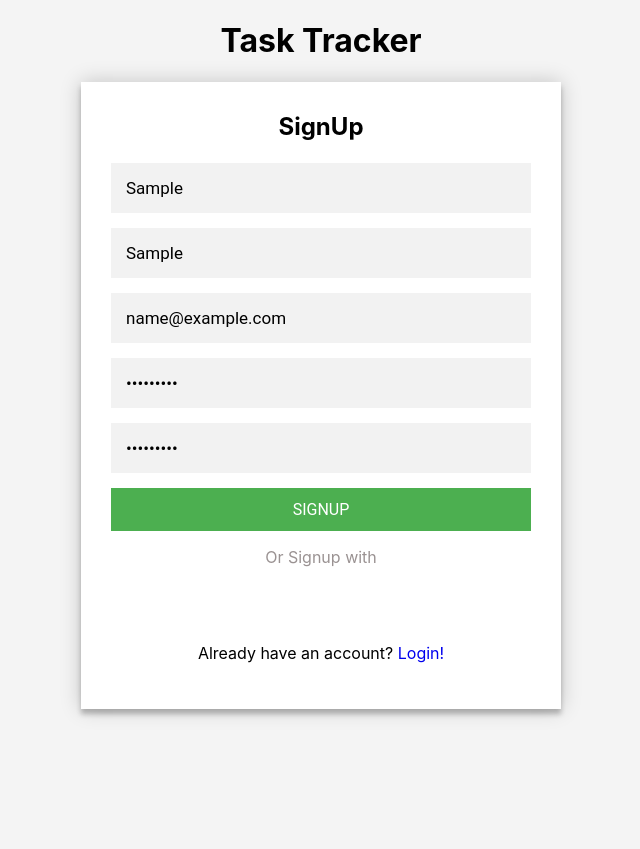
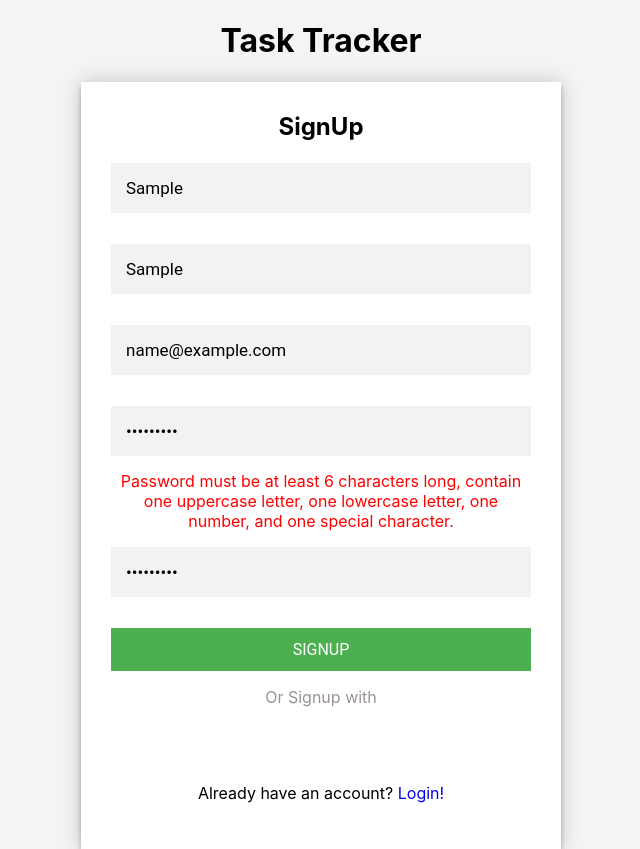
Before and after one commit to Dishanth-Prabhakar/Task-Tracker, a React (Create React App) app in the folder frontend/: page /SignUp in a window 1280 px wide. Both pictures are taken after typing "Sample", "Sample", "name@example.com", "Sample123", "Sample123" into the empty fields and a click on the button "SIGNUP". Shown: the whole page, without its empty margins (319-959 px from the left). Before the commit the page ends 800 px from the top, so only its background shows below. Built offline with nearby package versions, Linux system fonts and the light colour scheme; no server answers.

Commit message:
Code updated

```diff
--- a/frontend/src/Pages/signup.css
+++ b/frontend/src/Pages/signup.css
@@ -27,6 +27,23 @@ h2{
     font-size: 14px;
 }
 
+.input-group {
+    margin-bottom: 1em;
+}
+
+.input-group input {
+    width: 100%;
+    padding: 0.5em;
+    box-sizing: border-box;
+}
+
+.error-message {
+    color: red;
+    font-size: 0.875em;
+    margin-top: 0.25em;
+    display: block;
+}
+
 .sign-form button {
     font-family: "Roboto", sans-serif;
     text-transform: uppercase;
--- a/frontend/src/Pages/signup.js
+++ b/frontend/src/Pages/signup.js
@@ -13,6 +13,11 @@ function Signup() {
     const [password, setPassword] = useState("");
     const [cpassword, setCPassword] = useState("");
     const [status, setStatus] = useState("");
+    const [fnamestatus, setFnameStatus] = useState("");
+    const [lnamestatus, setLnameStatus] = useState("");
+    const [mailstatus, setMailStatus] = useState("");
+    const [passStatus, setPassStatus] = useState("");
+    const [cpassStatus, setCpassStatus] = useState("");
     const navigate = useNavigate();
 
     useEffect(() => {
@@ -25,11 +30,49 @@ function Signup() {
     // Manual signup process
     const handlesignup = (e) => {
         e.preventDefault();
+
+        const emailPattern = /^[^\s@]+@[^\s@]+\.[^\s@]+$/;
+        const namePattern = /^[A-Za-z]+$/;
+        const passwordPattern = /^(?=.*[a-z])(?=.*[A-Z])(?=.*\d)(?=.*[@$!%*?&])[A-Za-z\d@$!%*?&]{6,}$/;
+
+        setFnameStatus("");
+        setLnameStatus("");
+        setMailStatus("");
+        setPassStatus("");
+        setCpassStatus("");
+        setStatus("");
+
         if (fname === "" || lname === "" || mail === "" || password === "" || cpassword === "") {
             setStatus("All fields are mandatory fields");
             return;
         }
-        else {
+
+        if (!namePattern.test(fname)) {
+            setFnameStatus("First name should contain only alphabets.");
+            return;
+        }
+
+        if (!namePattern.test(lname)) {
+            setLnameStatus("last name should contain only alphabets.");
+            return;
+        }
+
+        if (!emailPattern.test(mail)) {
+            setMailStatus("Please enter a valid email.");
+            return;
+        }
+
+        if (!passwordPattern.test(password)) {
+            setPassStatus("Password must be at least 6 characters long, contain one uppercase letter, one lowercase letter, one number, and one special character.");
+            return;
+        }
+
+        if (password !== cpassword) {
+            setCpassStatus("Both passwords do not match.");
+            return;
+        }
+
+
         const backendUrl = process.env.REACT_APP_BACKEND_URL || 'http://localhost:5001';
         axios.post(`${backendUrl}/google_signup`, {
             mail: mail
@@ -60,7 +103,6 @@ function Signup() {
                 });
             }
         });
-        };
     }
 
     // Google signup process
@@ -125,11 +167,26 @@ function Signup() {
                             <h5>{status}</h5>
                         </span>
                     </div>
+                    <div className="input-group">
                         <input type="text" value={fname} placeholder='First name' onChange={(e) => setFname(e.target.value)} />
+                        {fnamestatus && <span style={{ color: 'red' }}>{fnamestatus}</span>}
+                    </div>
+                    <div className="input-group">
                         <input type="text" value={lname} placeholder='Last name' onChange={(e) => setLname(e.target.value)} />
+                        {lnamestatus && <span style={{ color: 'red' }}>{lnamestatus}</span>}
+                    </div>
+                    <div className="input-group">
                         <input type="text" value={mail} placeholder='Email' onChange={(e) => setMail(e.target.value)} />
+                        {mailstatus && <span style={{ color: 'red' }}>{mailstatus}</span>}
+                    </div>
+                    <div className="input-group">
                         <input type="password" value={password} placeholder='Password' onChange={(e) => setPassword(e.target.value)} />
+                        {passStatus && <span style={{ color: 'red' }}>{passStatus}</span>}
+                    </div>
+                    <div className="input-group">
                         <input type="password" value={cpassword} placeholder='Confirm password' onChange={(e) => setCPassword(e.target.value)} />
+                        {cpassStatus && <span style={{ color: 'red' }}>{cpassStatus}</span>}
+                    </div>
                     <button type="submit">SignUp</button>
 
                     <p className='or-text'>Or Signup with</p>
```
Lines whose indentation alone changed are shown as unchanged.
